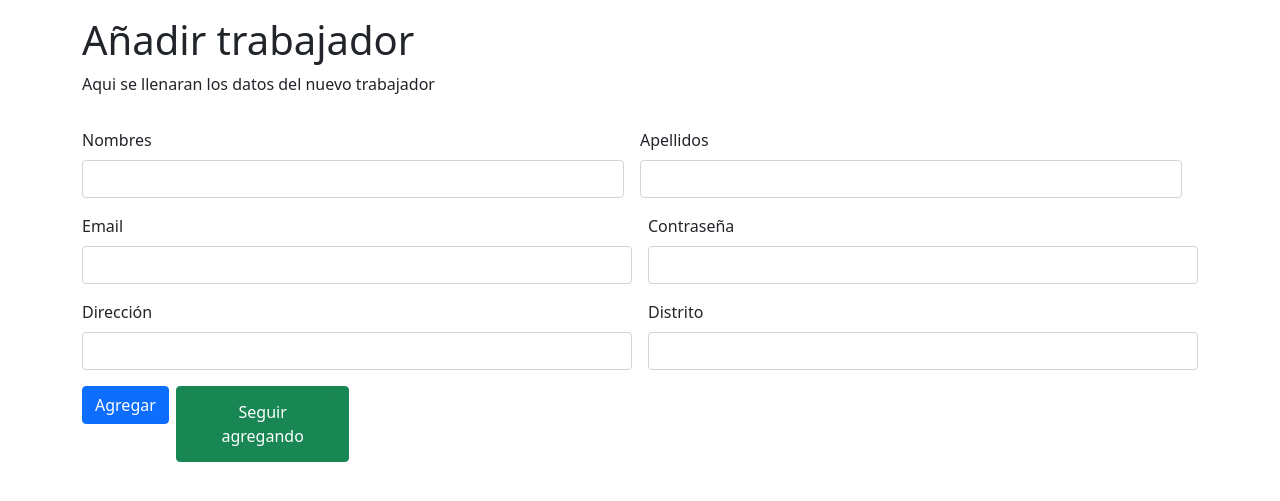
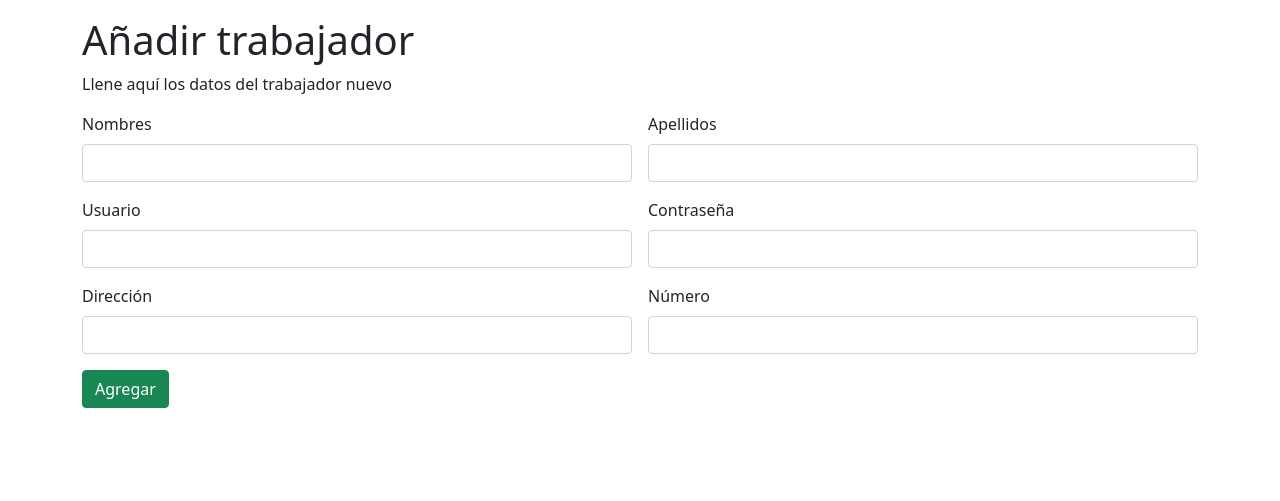
Before and after one commit to sandracarmona1/SAPIM, a Flask app: page /agregar-trabajador in a window 1280 px wide. Shown: the part 56-557 px from the top of the page. Run offline with Flask 2, Linux system fonts and the light colour scheme.

Commit message:
Presentación básica de la interfaz

```diff
--- a/BBDD/acceso.py
+++ b/BBDD/acceso.py
@@ -1,12 +1,12 @@
 import mysql.connector
 
-from secreto import *
+from BBDD.secreto import *
 
 class Acceso():
     def __init__(self):
         self.mydb = mysql.connector.connect(host=host, user=user, password=password, database=database)
 
-    def comprobarIngreso(self,usuario,contraseña):
+    def comprobarAcceso(self,usuario,contraseña):
         mycursor = self.mydb.cursor()
         sql = "SELECT id_ven FROM vendedor WHERE usuario_ven=%s AND contraseña_ven=%s"
         val = (usuario,contraseña)
--- a/app.py
+++ b/app.py
@@ -1,4 +1,6 @@
 from flask import Flask, session, request, url_for, render_template, redirect
+from BBDD.acceso import Acceso
+from BBDD.vendedores import Vendedores
 
 app = Flask(__name__)
 
@@ -6,8 +8,8 @@ app.secret_key = "asdasd"
 
 @app.route("/")
 def index():
-    if 'usuario' in session:
-        return render_template("administrador/index.html", usuario = session["usuario"])
+    if 'id' in session:
+        return render_template("administrador/index.html", usuario = session["id"])
     else:
         return redirect(url_for('acceso'))
 
@@ -23,9 +25,38 @@ def adm_pedidos():
 def cro_produccion():
     return render_template("administrador/cronograma-produccion.html")
 
-@app.route("/datos-vendedores")
-def dat_vendedores():
-    return render_template("administrador/datos-vendedores.html")
+# V E N D E D O R E S
+
+@app.route("/vendedores")
+def lista_vendedores():
+    vendedores = Vendedores()
+
+    return render_template("administrador/vendedores.html", vendedores = vendedores.getVendedores())
+
+@app.route("/datos-vendedores/<id>")
+def datos_vendedor(id):
+    vendedor = Vendedores()
+
+    return render_template("administrador/datos-vendedores.html", vendedor = vendedor.getVendedor(id)[0])
+
+@app.route("/agregar-trabajador/")
+def nuevo_trabajador():
+    return render_template("administrador/agregar-trabajador.html")
+
+@app.route("/agregar-trabajador/", methods=['POST', 'GET'])
+def agregar_trabajador():
+    if request.method == 'POST':
+        nuevo = Vendedores()
+        nuevo.nuevoTrabajador(
+            request.form['nombres'],
+            request.form['apellidos'],
+            request.form['numero'],
+            request.form['usuario'],
+            request.form['contrasenia'],
+            request.form['direccion']
+        )
+    return redirect(url_for('lista_vendedores'))
+
 
 @app.route("/informe-demandas")
 def inf_demanda():
@@ -35,15 +66,44 @@ def inf_demanda():
 def agr_trabajador():
     return render_template("administrador/agregar-trabajador.html")
 
+@app.route("/eliminar-trabajador/<id>")
+def eliminar_trabajador(id):
+    eliminacion = Vendedores()
+    eliminacion.eliminarTrabajador(id)
+    return redirect(url_for('lista_vendedores'))
+
+@app.route("/agregar-otro-trabajador/", methods=['POST', 'GET'])
+def agregar_otro_trabajador():
+    if request.method == 'POST':
+        nuevo = Vendedores()
+        nuevo.nuevoTrabajador(
+            request.form['nombres'],
+            request.form['apellidos'],
+            request.form['numero'],
+            request.form['usuario'],
+            request.form['contrasenia'],
+            request.form['direccion']
+        )
+    return redirect(url_for('agr_trabajador'))
+
 # SESIONES DE USUARIO
 
 @app.route("/dar-acceso", methods=['POST', 'GET'])
 def darAcceso():
     if request.method == 'POST':
-        session["usuario"] = request.form['usuario']
+
+        acceso = Acceso()
+        respuesta = acceso.comprobarAcceso(
+            request.form['usuario'],
+            request.form['contrasenia']
+        )
+        if respuesta["acceso"]:
+            session["id"] = respuesta["id"]
+
         return redirect(url_for('index'))
+
 
 @app.route("/quitar-acceso")
 def quitarAcceso():
-    session.pop('usuario', None)
+    session.pop('id', None)
     return redirect(url_for('index'))
--- /dev/null
+++ b/requirements.txt
@@ -0,0 +1,2 @@
+Flask
+mysql-connector-python
--- a/templates/administrador/agregar-trabajador.html
+++ b/templates/administrador/agregar-trabajador.html
@@ -1,39 +1,35 @@
-{% extends "base.html" %}
+{% extends "administrador/base.html" %}
 {% block main %}
   <h1>Añadir trabajador</h1>
-      <p>Aqui se llenaran los datos del nuevo trabajador</p>
-      <form class="row g-3">
-        <div class="row g-3">
+  <p>Llene aquí los datos del trabajador nuevo</p>
+  <form class="" action="/agregar-trabajador/" method="post">
+    <div class="row g-3 mb-3">
       <div class="col-md-6">
         <label for="inputName" class="form-label">Nombres</label>
-            <input type="text" class="form-control" id="inputName">
+        <input type="text" class="form-control" name="nombres" id="inputName">
       </div>
       <div class="col-md-6">
         <label for="inputLastName" class="form-label">Apellidos</label>
-            <input type="text" class="form-control" id="inputLastName">
-          </div>
+        <input type="text" class="form-control" name="apellidos">
       </div>
       <div class="col-md-6">
-          <label for="inputEmail4" class="form-label">Email</label>
-          <input type="email" class="form-control" id="inputEmail4">
+        <label for="inputEmail4" class="form-label">Usuario</label>
+        <input type="text" class="form-control" name="usuario">
       </div>
       <div class="col-md-6">
         <label for="inputPassword4" class="form-label">Contraseña</label>
-          <input type="password" class="form-control" id="inputPassword4">
-        </div>
-        <div class="col-6">
-          <label for="inputAddress" class="form-label">Dirección</label>
-          <input type="text" class="form-control" id="inputAddress">
+        <input type="password" class="form-control" name="contrasenia">
       </div>
       <div class="col-md-6">
-          <label for="inputCity" class="form-label">Distrito</label>
-          <input type="text" class="form-control" id="inputCity">
+        <label for="inputAddress" class="form-label">Dirección</label>
+        <input type="text" class="form-control" name="direccion">
       </div>
-        <div class="col-1">
-          <button type="submit" class="btn btn-primary">Agregar</button>
+      <div class="col-md-6">
+        <label for="inputCity" class="form-label">Número</label>
+        <input type="number" class="form-control" name="numero">
       </div>
-        <div class="col-2">
-          <button type="submit" class="btn btn-success"><a class="btn btn-success" href="agregar-trabajador.html">Seguir agregando</a></button>
     </div>
+    <button type="submit" class="btn btn-success">Agregar</button>
+    <!-- <a class="btn btn-primary" href="/agregar-otro-trabajador/">Seguir agregando</a> -->
   </form>
 {% endblock %}
--- a/templates/administrador/base.html
+++ b/templates/administrador/base.html
@@ -20,19 +20,19 @@
                 <a class="nav-link"  href="/">Inicio</a>
               </li>
               <li class="nav-item">
-                <a class="nav-link" href="datos-vendedores">Datos de los vendedores</a>
+                <a class="nav-link" href="/vendedores">Datos de los vendedores</a>
               </li>
               <li class="nav-item">
-                <a class="nav-link" href="administracion-pedidos">Administración de los pedidos</a>
+                <a class="nav-link" href="/administracion-pedidos">Administración de los pedidos</a>
               </li>
               <li class="nav-item">
-                <a class="nav-link" href="informe-demandas">Informe de demandas</a>
+                <a class="nav-link" href="/informe-demandas">Informe de demandas</a>
               </li>
               <li class="nav-item">
-                <a class="nav-link" href="cronograma-produccion">Cronograma de producción</a>
+                <a class="nav-link" href="/cronograma-produccion">Cronograma de producción</a>
               </li>
               <li class="nav-item">
-                <a class="nav-link" href="quitar-acceso">Cerrar sesión</a>
+                <a class="nav-link" href="/quitar-acceso">Cerrar sesión</a>
               </li>
             </ul>
             <!-- <div class="nav-item d-flex">
--- a/templates/administrador/index.html
+++ b/templates/administrador/index.html
@@ -1,4 +1,4 @@
-{% extends "base.html" %}
+{% extends "administrador/base.html" %}
 {% block main %}
 <h1>Administración del sistema</h1>
 <p>Esta es la administración del sistema</p>
```
Also changed, not shown: BBDD/vendedores.py (+11 -4 lines), templates/administrador/datos-vendedores.html (+21 -17 lines), templates/administrador/vendedores.html (added, +24 -0 lines), BBDD/__init__.py (added), README.md. Lines whose indentation alone changed are shown as unchanged.
